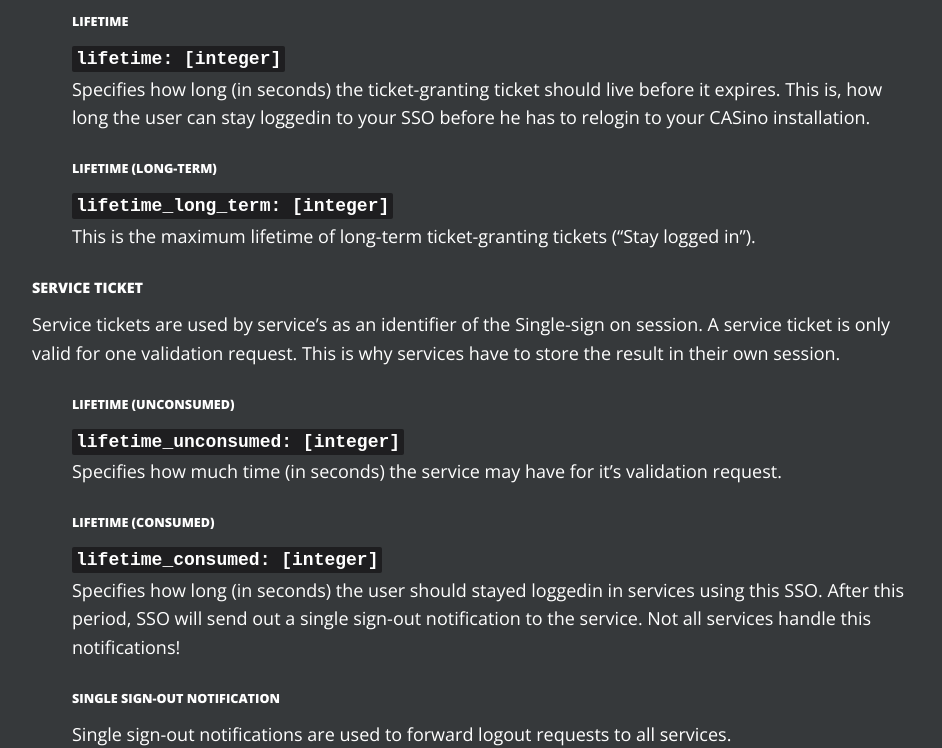
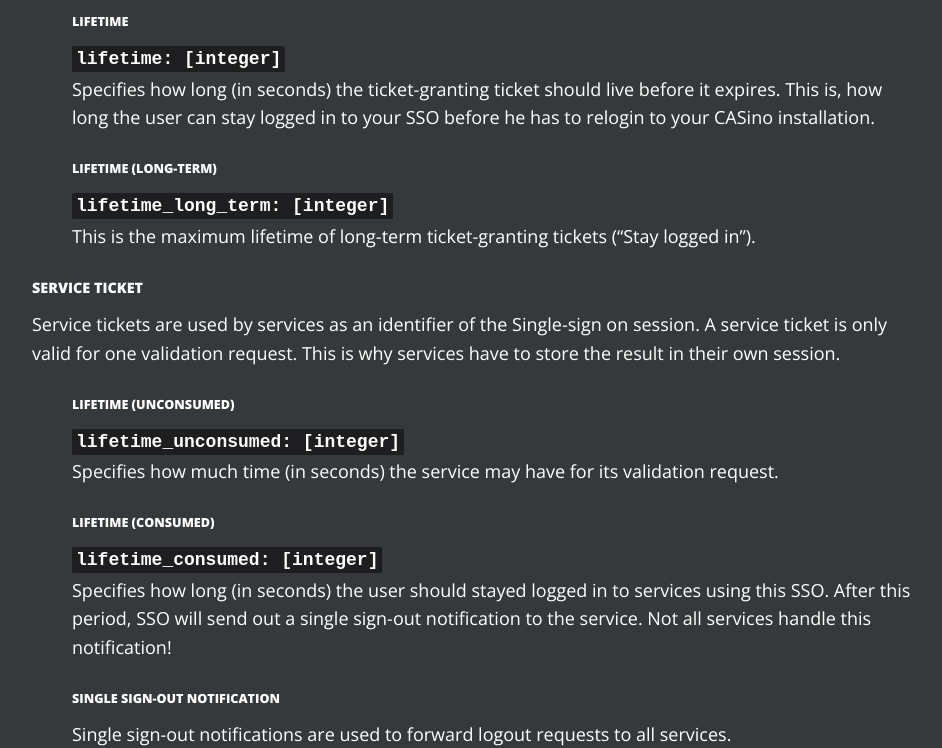
Before and after one commit to rbCAS/rbcas.github.com, a Jekyll site: the page built from docs/configuration/index.md, in a window 1280 px wide and 1400 px high, scrolled down 3301 px. Shown: the part 183-931 px from the top of the window, without its empty margins (173-1115 px from the left). Built offline with Jekyll 4.4.1, drawn with Linux system fonts in a browser that asks for light colours; some of the changed text lies outside the part shown.

Commit message:
Add small grammar and wording changes

```diff
--- a/docs/configuration/index.md
+++ b/docs/configuration/index.md
@@ -80,7 +80,7 @@ authenticators:
         fullname: "displayname_database_column"
 {% endhighlight %}
 
-In this example, we chose `my_user_database` as our unique identifier. CASino will search for users in the `users` table. The column `username` contains the usernames whereas `password` contains the corresponding passwords. The authenticator supports [Unix crypt style](http://www.kernel.org/doc/man-pages/online/pages/man3/crypt.3.html#NOTES) stored passwords. Supported algorithms are salted MD5, salted SHA256 and SHA512 as well as the recommended bcrypt algorithm.
+In this example, we chose `my_user_database` as our unique identifier. CASino will search for users in the `users` table. The column `username` contains the usernames whereas `password` contains the corresponding passwords. The authenticator supports [Unix crypt style](http://www.kernel.org/doc/man-pages/online/pages/man3/crypt.3.html#NOTES) stored passwords. Supported algorithms are salted MD5, salted SHA256 and SHA512, as well as the recommended bcrypt algorithm.
 
 ### Parameters
 These are the default parameters, that you can overwrite within the `config/cas.yml`:
@@ -141,7 +141,7 @@ two_factor_authenticator:
 
      `lifetime: [integer]`
 
-     Specifies how long (in seconds) the ticket-granting ticket should live before it expires. This is, how long the user can stay loggedin to your SSO before he has to relogin to your CASino installation.
+     Specifies how long (in seconds) the ticket-granting ticket should live before it expires. This is, how long the user can stay logged in to your SSO before he has to relogin to your CASino installation.
 
    * ##### Lifetime (long-term)
 
@@ -151,19 +151,19 @@ two_factor_authenticator:
 
 * #### Service ticket
 
-  Service tickets are used by service's as an identifier of the Single-sign on session. A service ticket is only valid for one validation request. This is why services have to store the result in their own session.
+  Service tickets are used by services as an identifier of the Single-sign on session. A service ticket is only valid for one validation request. This is why services have to store the result in their own session.
 
    * ##### Lifetime (unconsumed)
 
      `lifetime_unconsumed: [integer]`
 
-     Specifies how much time (in seconds) the service may have for it's validation request.
+     Specifies how much time (in seconds) the service may have for its validation request.
 
    * ##### Lifetime (consumed)
 
      `lifetime_consumed: [integer]`
 
-     Specifies how long (in seconds) the user should stayed loggedin in services using this SSO. After this period, SSO will send out a single sign-out notification to the service. Not all services handle this notifications!
+     Specifies how long (in seconds) the user should stayed logged in to services using this SSO. After this period, SSO will send out a single sign-out notification to the service. Not all services handle this notification!
 
    * ##### Single sign-out notification
 
@@ -193,7 +193,7 @@ two_factor_authenticator:
 
      `lifetime_inactive: [integer]`
 
-     Specifies how much time the user has to initially validate and activate the two-factor authenticator.
+     Specifies how much time (in seconds) the user has to initially validate and activate the two-factor authenticator.
 
    * ##### Drift
 
```
Also changed, not shown: other parts of docs/configuration/index.md (+1 -1 lines).
